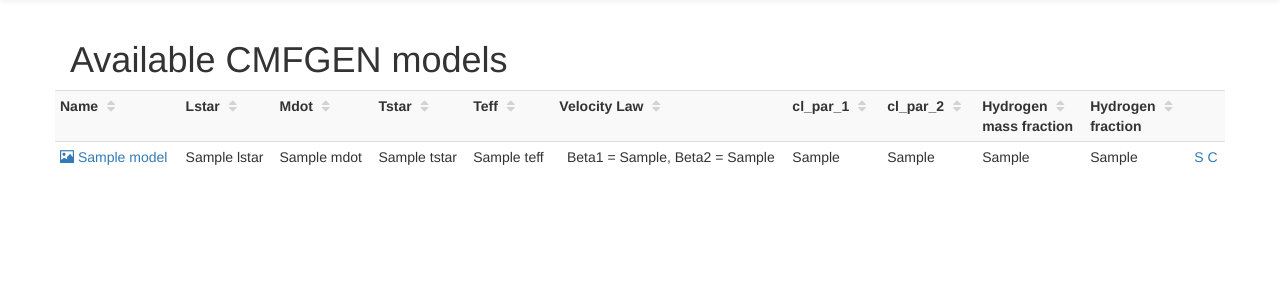
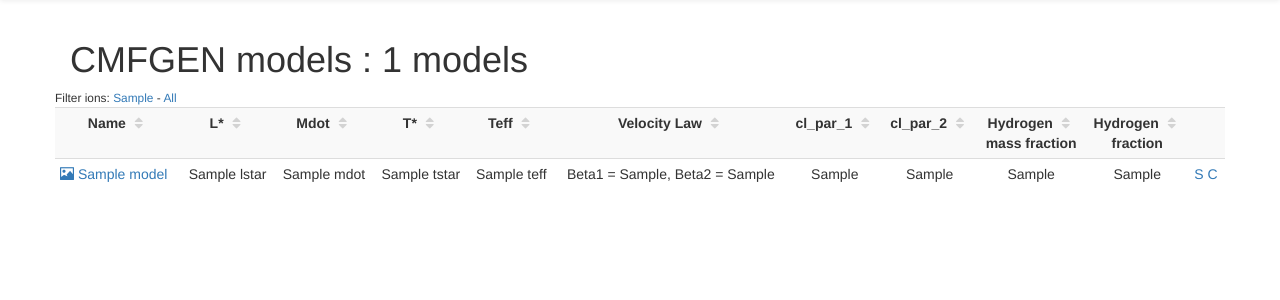
Before and after one commit to karpov-sv/webmodels, a Django app: template webmodels/templates/models_list.html in a window 1280 px wide. Shown: the part 51-351 px from the top of the page. Run offline with Django 3.2, Linux system fonts and the light colour scheme; the template is opened without the code that fills it: most values are stand-ins (such as "Sample title", 1, 10 or a date in 2020); some libraries are stand-ins or nearby versions.

Commit message:
Filter by ions and some visual adjustments

```diff
--- a/webmodels/templates/models_list.html
+++ b/webmodels/templates/models_list.html
@@ -10,15 +10,28 @@
 {% block ptitle %}CMFGEN Models{% endblock %}
 
 {% block title %}
-Available CMFGEN models
+  CMFGEN models
+  {% if request.GET.ion %}
+    with ion {{ request.GET.ion }}
+  {% endif %}
+  : {{ models.count }} models
 {% endblock %}
 
 {% block content %}
 
+  <div class="small">
+    Filter ions:
+    {% for ion in ions %}
+      <a href="{% url 'models_list' %}?ion={{ ion.0 }}" title="Models with this ion">{{ ion.0 }}</a>
+      -
+    {% endfor %}
+      <a href="{% url 'models_list' %}" title="All models">All</a>
+  </div>
+
 {% paginate 50 models %}
 <table class="table table-striped table-condensed">
   <tr>
-    <th>Name
+    <th style="text-align:center">Name
       {% if sort == 'name' %}
         <a href="?{{ request.GET | GET_remove:"sort" | GET_remove:"page" | GET_append:"sort=-name" | GET_urlencode }}"
           <i class="fa fa-fw fa-sort-desc"></i>
@@ -33,7 +46,7 @@ Available CMFGEN models
         </a>
       {% endif %}
     </th>
-    <th>Lstar
+    <th style="text-align:center">L*
       {% if sort == 'lstar' %}
         <a href="?{{ request.GET | GET_remove:"sort" | GET_remove:"page" | GET_append:"sort=-lstar" | GET_urlencode }}"
           <i class="fa fa-fw fa-sort-desc"></i>
@@ -48,7 +61,7 @@ Available CMFGEN models
         </a>
       {% endif %}
     </th>
-    <th>Mdot
+    <th style="text-align:center">Mdot
       {% if sort == 'mdot' %}
         <a href="?{{ request.GET | GET_remove:"sort" | GET_remove:"page" | GET_append:"sort=-mdot" | GET_urlencode }}"
           <i class="fa fa-fw fa-sort-desc"></i>
@@ -63,7 +76,7 @@ Available CMFGEN models
         </a>
       {% endif %}
     </th>
-    <th>Tstar
+    <th style="text-align:center">T*
           {% if sort == 'tstar' %}
         <a href="?{{ request.GET | GET_remove:"sort" | GET_remove:"page" | GET_append:"sort=-tstar" | GET_urlencode }}"
           <i class="fa fa-fw fa-sort-desc"></i>
@@ -78,7 +91,7 @@ Available CMFGEN models
         </a>
       {% endif %}
     </th>
-    <th>Teff
+    <th style="text-align:center">Teff
       {% if sort == 'teff' %}
         <a href="?{{ request.GET | GET_remove:"sort" | GET_remove:"page" | GET_append:"sort=-teff" | GET_urlencode }}"
           <i class="fa fa-fw fa-sort-desc"></i>
@@ -93,7 +106,7 @@ Available CMFGEN models
         </a>
       {% endif %}
     </th>
-    <th>Velocity Law
+    <th style="text-align:center">Velocity Law
       {% if sort == 'vel_law' %}
         <a href="?{{ request.GET | GET_remove:"sort" | GET_remove:"page" | GET_append:"sort=-vel_law" | GET_urlencode }}"
           <i class="fa fa-fw fa-sort-desc"></i>
@@ -108,7 +121,7 @@ Available CMFGEN models
         </a>
       {% endif %}
     </th>
-    <th>cl_par_1
+    <th style="text-align:center">cl_par_1
       {% if sort == 'cl_par_1' %}
         <a href="?{{ request.GET | GET_remove:"sort" | GET_remove:"page" | GET_append:"sort=-cl_par_1" | GET_urlencode }}"
           <i class="fa fa-fw fa-sort-desc"></i>
@@ -123,7 +136,7 @@ Available CMFGEN models
         </a>
       {% endif %}
     </th>
-    <th>cl_par_2
+    <th style="text-align:center">cl_par_2
       {% if sort == 'cl_par_2' %}
         <a href="?{{ request.GET | GET_remove:"sort" | GET_remove:"page" | GET_append:"sort=-cl_par_2" | GET_urlencode }}"
           <i class="fa fa-fw fa-sort-desc"></i>
@@ -138,7 +151,7 @@ Available CMFGEN models
         </a>
       {% endif %}
     </th>
-    <th>Hydrogen
+    <th style="text-align:center">Hydrogen
       {% if sort == 'hyd_mass_frac' %}
         <a href="?{{ request.GET | GET_remove:"sort" | GET_remove:"page" | GET_append:"sort=-hyd_mass_frac" | GET_urlencode }}"
           <i class="fa fa-fw fa-sort-desc"></i>
@@ -154,7 +167,7 @@ Available CMFGEN models
       {% endif %}
       <br>mass fraction
     </th>
-    <th>Hydrogen
+    <th style="text-align:center">Hydrogen
       {% if sort == 'hyd_rel_frac' %}
         <a href="?{{ request.GET | GET_remove:"sort" | GET_remove:"page" | GET_append:"sort=-hyd_rel_frac" | GET_urlencode }}"
           <i class="fa fa-fw fa-sort-desc"></i>
@@ -175,10 +188,10 @@ Available CMFGEN models
   {% for model in models %}
     <tr>
       <td><a href="{% url 'model_details' model.id %}"><span class="glyphicon glyphicon-picture"></span> {{ model.name }}</a></td>
-      <td>{{ model.lstar }}</td>
-      <td>{{ model.mdot }}</td>
-      <td>{{ model.tstar }}</td>
-      <td>{{ model.teff }}</td>
+      <td align="center">{{ model.lstar }}</td>
+      <td align="center">{{ model.mdot }}</td>
+      <td align="center">{{ model.tstar }}</td>
+      <td align="center">{{ model.teff }}</td>
       <td align="center">
         {% if model.vel_law == 3 %}
           Beta = {{ model.params.Beta1 }}
@@ -186,10 +199,10 @@ Available CMFGEN models
           Beta1 = {{ model.params.Beta1 }}, Beta2 = {{ model.params.Beta2 }}
         {% endif %}
       </td>
-      <td>{{ model.cl_par_1 }}</td>
-      <td>{{ model.cl_par_2 }}</td>
-      <td>{{ model.hyd_mass_frac }}</td>
-      <td>{{ model.hyd_rel_frac }}</td>
+      <td align="center">{{ model.cl_par_1 }}</td>
+      <td align="center">{{ model.cl_par_2 }}</td>
+      <td align="center">{{ model.hyd_mass_frac }}</td>
+      <td align="center">{{ model.hyd_rel_frac }}</td>
       <td>
         <a href="{% url 'model_plot' model.id 'fin' %}" onclick="return popupImage(event, '{% url 'model_plot' model.id 'fin' %}', 'Spectrum for {{ model.name }}');" title="Show spectrum">S</a>
 
```
Also changed, not shown: webmodels/templates/model_details.html (+14 -3 lines), webmodels/views.py (+31 -0 lines).
